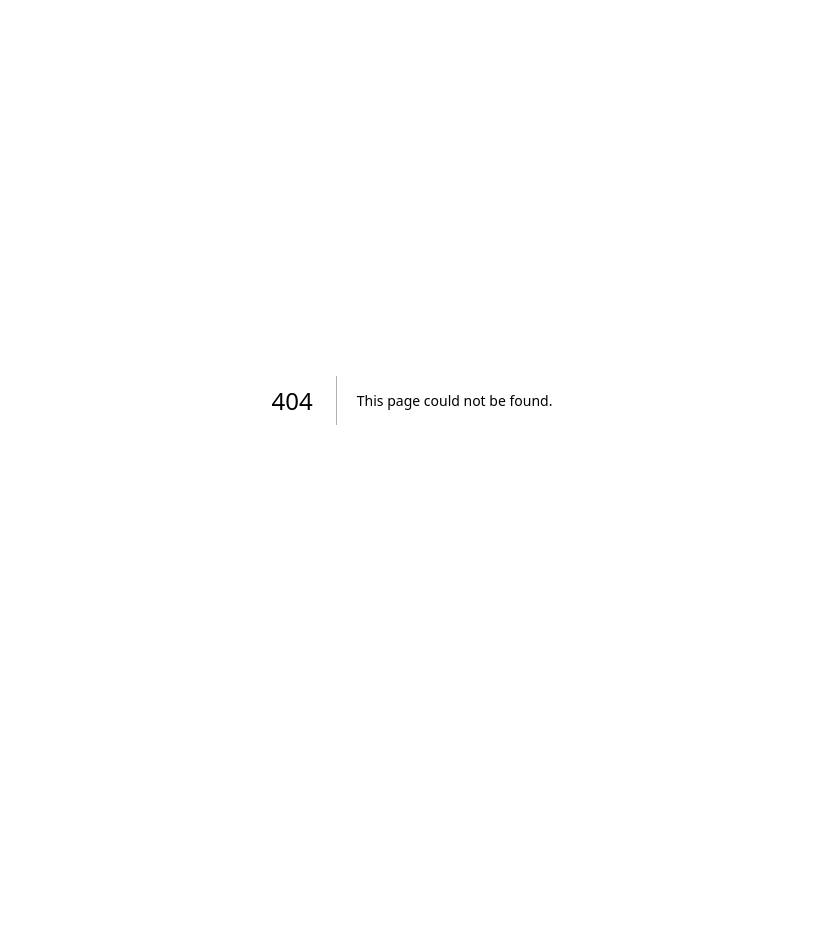
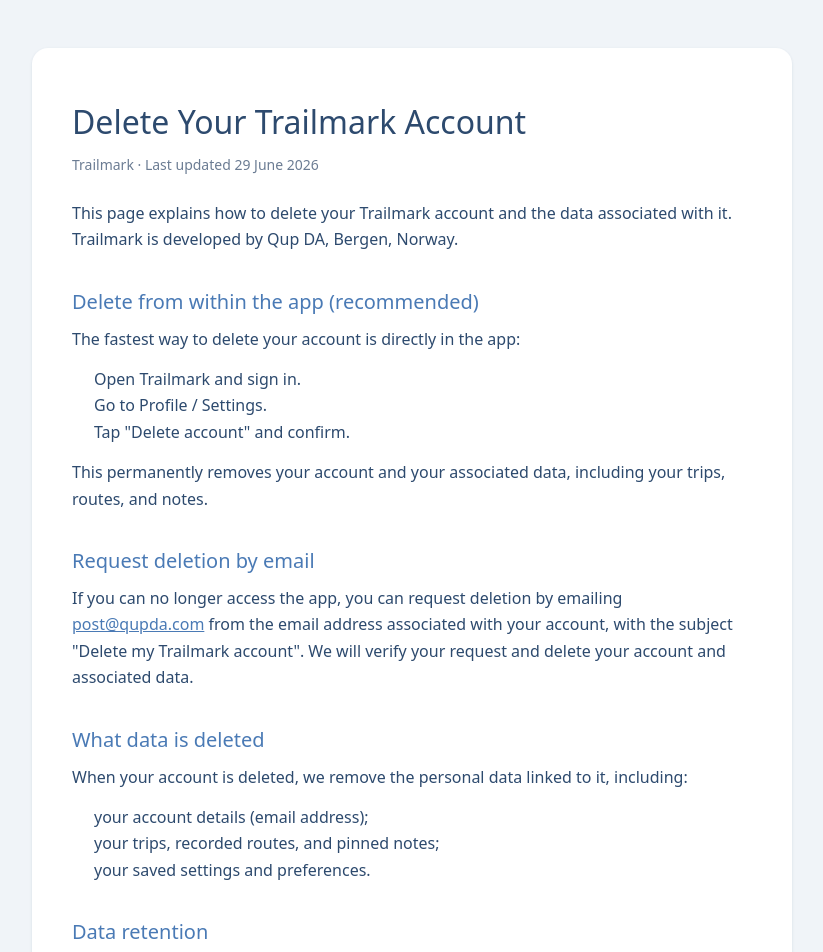
Before and after one commit to janegil-staff/qup-da, a Next.js app: page /trailmark/delete in a window 1280 px wide. Before the commit this address had no page. Shown: the top 952 px of the page, without its empty margins (228-1051 px from the left). Before the commit the page ends 800 px from the top, so only its background shows below. Built offline with nearby package versions, Linux system fonts and the light colour scheme.

Commit message:
Added delete fir Trailmark

```diff
--- /dev/null
+++ b/src/app/trailmark/delete/page.jsx
@@ -0,0 +1,110 @@
+// app/trailmark/delete-account/page.jsx
+// Public account & data deletion page for Trailmark (required by Google Play).
+// Must be reachable without logging in.
+
+export const metadata = {
+  title: "Trailmark — Delete Your Account",
+  description:
+    "How to delete your Trailmark account and all associated data.",
+};
+
+const LAST_UPDATED = "29 June 2026";
+const DELETE_EMAIL = "post@qupda.com"; // TODO: confirm deletion request address
+
+export default function TrailmarkDeleteAccountPage() {
+  return (
+    <main style={styles.main}>
+      <article style={styles.article}>
+        <h1 style={styles.h1}>Delete Your Trailmark Account</h1>
+        <p style={styles.meta}>Trailmark · Last updated {LAST_UPDATED}</p>
+
+        <p style={styles.p}>
+          This page explains how to delete your Trailmark account and the data
+          associated with it. Trailmark is developed by Qup DA, Bergen, Norway.
+        </p>
+
+        <h2 style={styles.h2}>Delete from within the app (recommended)</h2>
+        <p style={styles.p}>
+          The fastest way to delete your account is directly in the app:
+        </p>
+        <ol style={styles.ol}>
+          <li>Open Trailmark and sign in.</li>
+          <li>Go to Profile / Settings.</li>
+          <li>Tap &quot;Delete account&quot; and confirm.</li>
+        </ol>
+        <p style={styles.p}>
+          This permanently removes your account and your associated data,
+          including your trips, routes, and notes.
+        </p>
+
+        <h2 style={styles.h2}>Request deletion by email</h2>
+        <p style={styles.p}>
+          If you can no longer access the app, you can request deletion by
+          emailing{" "}
+          <a style={styles.a} href={`mailto:${DELETE_EMAIL}`}>
+            {DELETE_EMAIL}
+          </a>{" "}
+          from the email address associated with your account, with the subject
+          &quot;Delete my Trailmark account&quot;. We will verify your request
+          and delete your account and associated data.
+        </p>
+
+        <h2 style={styles.h2}>What data is deleted</h2>
+        <p style={styles.p}>
+          When your account is deleted, we remove the personal data linked to
+          it, including:
+        </p>
+        <ul style={styles.ul}>
+          <li>your account details (email address);</li>
+          <li>your trips, recorded routes, and pinned notes;</li>
+          <li>your saved settings and preferences.</li>
+        </ul>
+
+        <h2 style={styles.h2}>Data retention</h2>
+        <p style={styles.p}>
+          Account deletion requests are processed promptly, typically within 30
+          days. Certain limited information may be retained only where required
+          to comply with legal obligations; it is not used for any other
+          purpose and is deleted once those obligations are met.
+        </p>
+
+        <h2 style={styles.h2}>Contact</h2>
+        <p style={styles.p}>
+          Qup DA, Bergen, Norway —{" "}
+          <a style={styles.a} href={`mailto:${DELETE_EMAIL}`}>
+            {DELETE_EMAIL}
+          </a>
+        </p>
+      </article>
+    </main>
+  );
+}
+
+const styles = {
+  main: {
+    minHeight: "100vh",
+    background: "#f0f4f8",
+    padding: "48px 16px",
+    display: "flex",
+    justifyContent: "center",
+  },
+  article: {
+    maxWidth: 760,
+    width: "100%",
+    background: "#ffffff",
+    borderRadius: 16,
+    padding: "48px 40px",
+    boxShadow: "0 1px 3px rgba(45,74,110,0.12)",
+    color: "#2d4a6e",
+    lineHeight: 1.65,
+    fontFamily:
+      "system-ui, -apple-system, Segoe UI, Roboto, Helvetica, Arial, sans-serif",
+  },
+  h1: { fontSize: 32, margin: "0 0 4px", color: "#2d4a6e" },
+  h2: { fontSize: 20, margin: "32px 0 8px", color: "#4a7ab5" },
+  meta: { fontSize: 14, color: "#6b7c93", margin: "0 0 24px" },
+  p: { margin: "0 0 14px", fontSize: 16 },
+  ul: { margin: "0 0 14px", paddingLeft: 22 },
+  ol: { margin: "0 0 14px", paddingLeft: 22 },
+  a: { color: "#4a7ab5", textDecoration: "underline" },
+};
```
